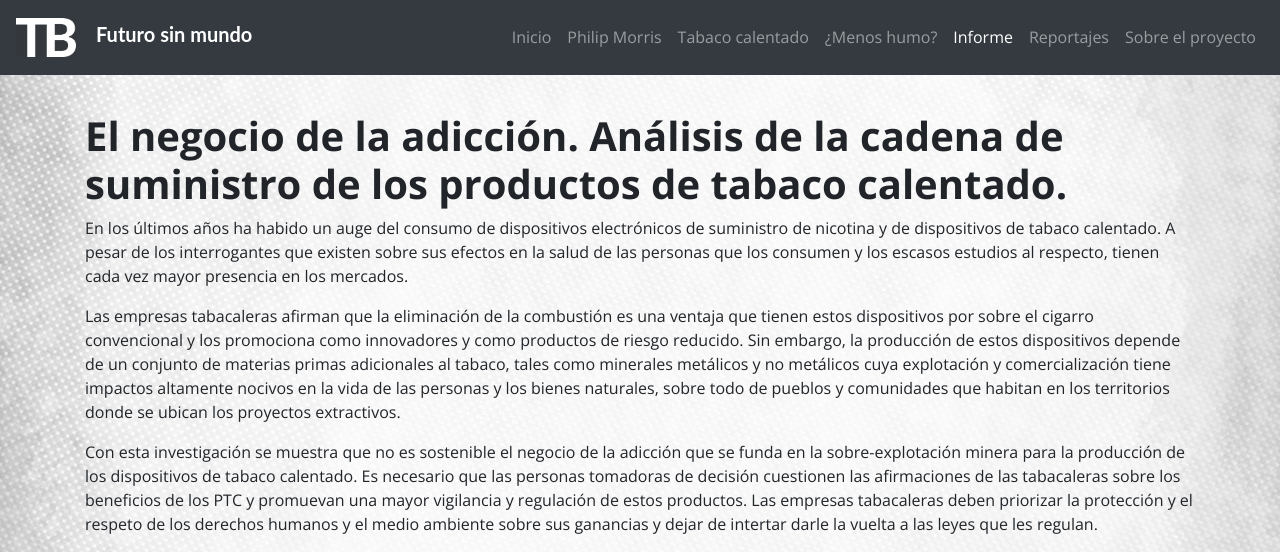
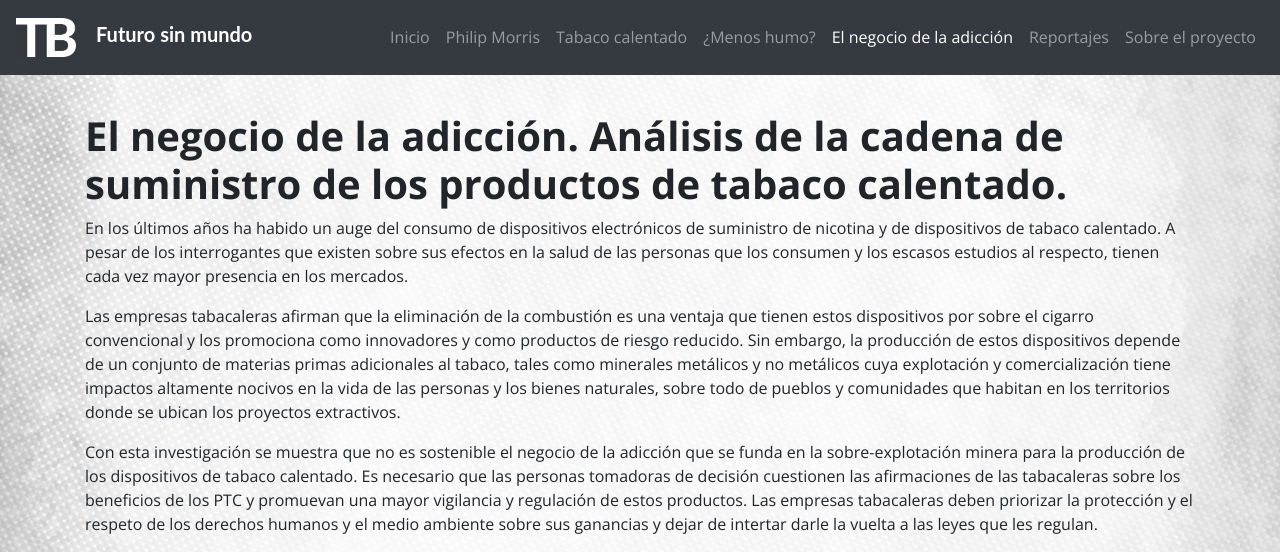
Before and after one commit to ProjectPODER/futurosinmundo, a Jekyll site: the page built from 5-informe.md, in a window 1280 px wide. Shown: the top 552 px of the page. Built offline with Jekyll 4.4.1, drawn with Linux system fonts in a browser that asks for light colours; grey boxes are pictures that could not be loaded.

Commit message:
Update 5-informe.md

```diff
--- a/5-informe.md
+++ b/5-informe.md
@@ -1,7 +1,7 @@
 ---
 layout: page
-title: Informe
-permalink: /informe/
+title: El negocio de la adicción
+permalink: /el-negocio-de-la-adiccion/
 ---
 # El negocio de la adicción. Análisis de la cadena de suministro de los productos de tabaco calentado.
 
```
